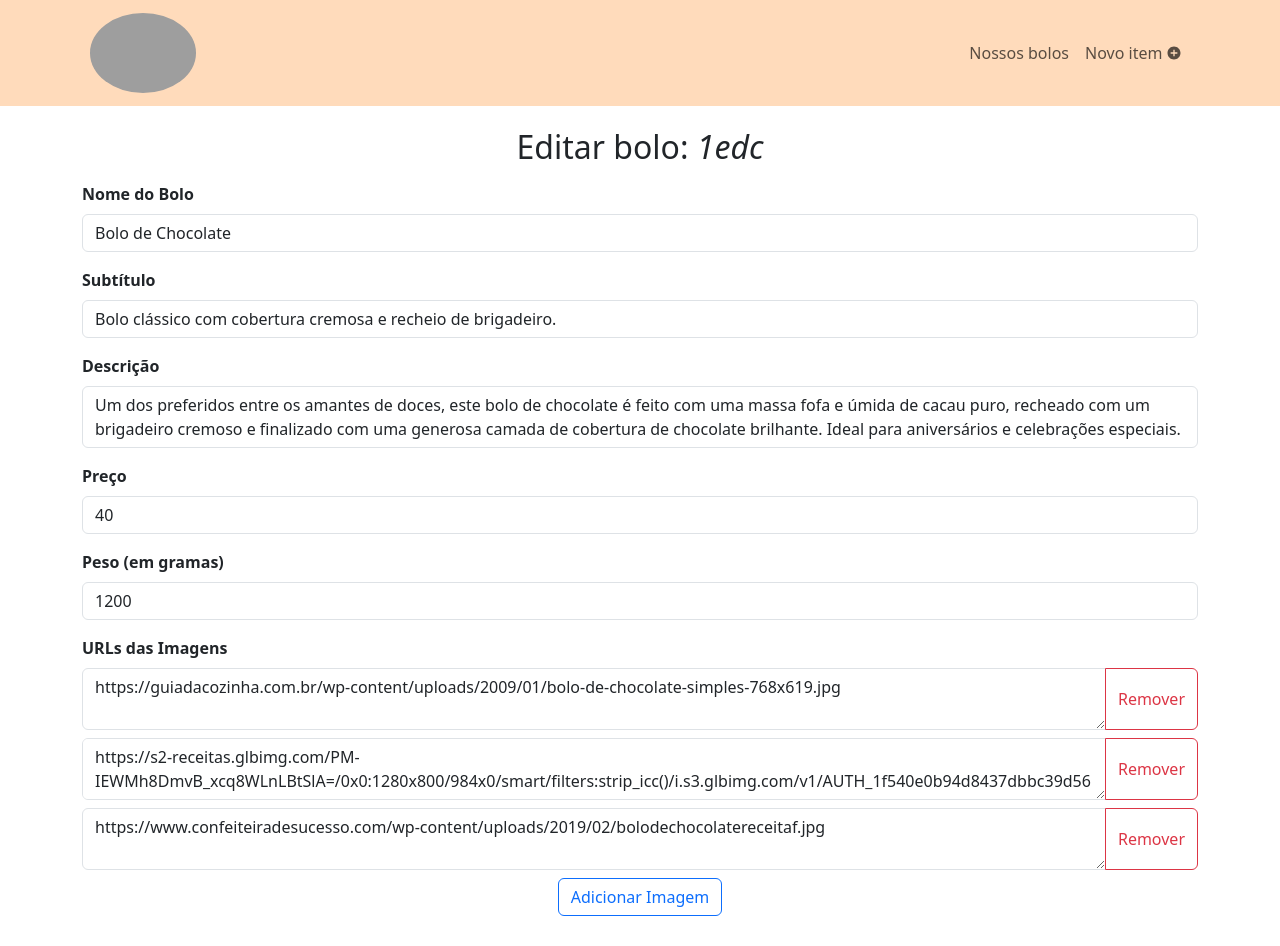
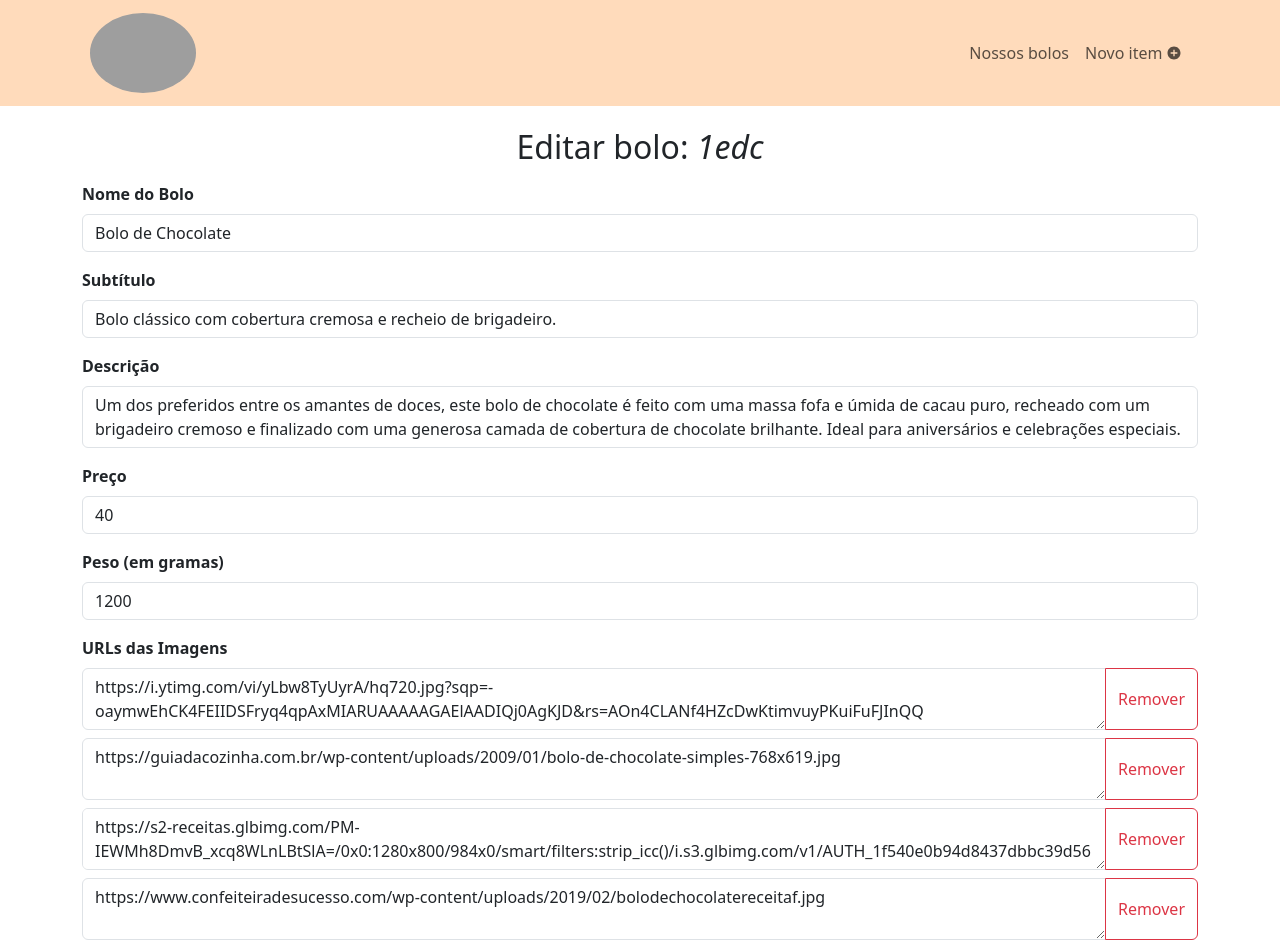
Before and after one commit to s-f22/loja-de-bolos, a React (Vite) app: page /cakes/1edc/edit in a window 1280 px wide. Shown: the top 946 px of the page. Built offline with nearby package versions, Linux system fonts and the light colour scheme; data requests are answered from the project's data file; grey boxes are pictures that could not be loaded.

Commit message:
image => images

```diff
--- a/data/db.json
+++ b/data/db.json
@@ -6,10 +6,13 @@
       "description": "Um dos preferidos entre os amantes de doces, este bolo de chocolate é feito com uma massa fofa e úmida de cacau puro, recheado com um brigadeiro cremoso e finalizado com uma generosa camada de cobertura de chocolate brilhante. Ideal para aniversários e celebrações especiais.",
       "price": 40,
       "weight": 1200,
-      "image": [
+      "images": [
+        "https://i.ytimg.com/vi/yLbw8TyUyrA/hq720.jpg?sqp=-oaymwEhCK4FEIIDSFryq4qpAxMIARUAAAAAGAElAADIQj0AgKJD&rs=AOn4CLANf4HZcDwKtimvuyPKuiFuFJInQQ",
         "https://guiadacozinha.com.br/wp-content/uploads/2009/01/bolo-de-chocolate-simples-768x619.jpg",
         "https://s2-receitas.glbimg.com/PM-IEWMh8DmvB_xcq8WLnLBtSlA=/0x0:1280x800/984x0/smart/filters:strip_icc()/i.s3.glbimg.com/v1/AUTH_1f540e0b94d8437dbbc39d567a1dee68/internal_photos/bs/2022/F/W/3gZBLkRz2O84mRrwL7IQ/bolo-de-chocolate-facil-como-fazer.jpg",
-        "https://www.confeiteiradesucesso.com/wp-content/uploads/2019/02/bolodechocolatereceitaf.jpg"
+        "https://www.confeiteiradesucesso.com/wp-content/uploads/2019/02/bolodechocolatereceitaf.jpg",
+        "https://recipesblob.oetker.com.br/assets/e4907609f7e14c7ca1c9d68b5149499a/1272x764/bolo-de-chocolate-com-cobertura.webp",
+        "https://recipesblob.oetker.com.br/assets/e289562a3d9948cbbcca4fedd989d79c/1272x764/bolo-de-chocolate-molhadinho-na-travessa.jpg"
       ],
       "id": "1edc"
     },
@@ -19,13 +22,13 @@
       "description": "Esse bolo combina uma massa macia de baunilha com camadas generosas de chantilly fresco e morangos naturais cortados. Cada pedaço é refrescante, levemente doce e perfeito para dias mais quentes ou ocasiões que pedem suavidade.",
       "price": 47.99,
       "weight": 1500,
-      "image": [
+      "images": [
         "https://tudobolos.com.br/wp-content/uploads/2024/09/irresistivel-bolo-de-morango-com-chantilly.webp",
         "https://claudia.abril.com.br/wp-content/uploads/2020/02/receita-bolo-morango-chantilly.jpg?quality=70&strip=info&resize=1080,565&crop=1",
         "https://guiadacozinha.com.br/wp-content/uploads/2019/11/bolo-de-morango-em-pedacos-55191.jpg",
         "https://s2-receitas.glbimg.com/yMB7rtVMoW9WyF2KDR4zkU-G92w=/0x0:1366x768/984x0/smart/filters:strip_icc()/i.s3.glbimg.com/v1/AUTH_1f540e0b94d8437dbbc39d567a1dee68/internal_photos/bs/2022/N/E/OEOJRtSa6pywDe993Gfg/bolo-de-morango-com-chantilly-receita-2.jpg",
-        "https://grupodocedoce.com.br/storage/produtos/11/panutti-bolo-morango-1582031794.jpg",
-        "https://www.sabornamesa.com.br/media/k2/items/cache/4739b6c64144f72975550c5e8df1b948_XL.jpg"
+        "https://www.sabornamesa.com.br/media/k2/items/cache/4739b6c64144f72975550c5e8df1b948_XL.jpg",
+        "https://guiadacozinha.com.br/wp-content/uploads/2018/10/Bolo-folhado-de-morango.webp"
       ],
       "id": "2jaw"
     },
@@ -36,20 +39,24 @@
       "description": "Uma massa incrivelmente macia e alaranjada feita com cenouras frescas raladas, coberta com uma calda de chocolate meio amargo que forma uma casquinha crocante por cima. Um bolo nostálgico, perfeito para acompanhar um café.",
       "price": 35,
       "weight": 1100,
-      "image": [
+      "images": [
         "https://s2-receitas.glbimg.com/vGqO-xbCN2RQQO13DP1Z9-pV0N4=/0x0:1280x800/984x0/smart/filters:strip_icc()/i.s3.glbimg.com/v1/AUTH_1f540e0b94d8437dbbc39d567a1dee68/internal_photos/bs/2021/9/N/bmnJNgR5G0K2QmEYFkPQ/bolo-de-cenoura-receita.jpg"
       ]
     },
     {
-      "id": "4csd",
       "name": "Bolo Red Velvet",
       "subtitle": "Massa vermelha aveludada com recheio de cream cheese.",
       "description": "Elegante e sofisticado, o Bolo Red Velvet traz uma massa úmida com cor intensa de vermelho aveludado, combinada com um recheio e cobertura de cream cheese suave e levemente ácido. Uma experiência visual e sensorial única.",
       "price": 55,
       "weight": 1400,
-      "image": [
-        "https://www.bellaria.com.br/blog/wp-content/uploads/2022/04/DSC_0805-1024x684.jpg"
-      ]
+      "images": [
+        "https://www.bellaria.com.br/blog/wp-content/uploads/2022/04/DSC_0805-1024x684.jpg",
+        "https://i.ytimg.com/vi/uLT2jwb3XQI/maxresdefault.jpg",
+        "https://www.sweetpoint.com.br/wp-content/uploads/2022/11/Fatia-Red-Velvet-1-scaled.jpg",
+        "https://images.tcdn.com.br/img/img_prod/913527/bolo_red_velvet_567_2_9be024d3a6d6c0ad623d2284848e1758.jpg",
+        "https://cdn.casaeculinaria.com/wp-content/uploads/2023/12/03083639/Bolo-de-red-velvet.webp"
+      ],
+      "id": "4csd"
     },
     {
       "name": "Bolo de Laranja",
@@ -57,7 +64,7 @@
       "description": "Um bolo simples e aromático feito com suco de laranja natural, trazendo um sabor cítrico equilibrado e refrescante. A calda feita com laranja recém-espremida intensifica o aroma e a umidade da massa.",
       "price": 30,
       "weight": 1000,
-      "image": [
+      "images": [
         "https://cdn.casaeculinaria.com/wp-content/uploads/2024/07/04104618/Bolo-de-laranja-sem-gluten-e-sem-lactose.webp"
       ],
       "id": "5lds"
@@ -68,7 +75,7 @@
       "description": "Delicado e cheio de sabor, esse bolo leva uma massa leve com coco ralado e é coberto por uma generosa camada de leite condensado e mais coco, criando uma textura cremosa e irresistível.",
       "price": 38,
       "weight": 1150,
-      "image": [
+      "images": [
         "https://www.receiteria.com.br/wp-content/uploads/bolo-de-coco-simples.jpg",
         "https://www.leiliane.com.br/wp-content/uploads/2011/05/DSC02947.jpg"
       ],
@@ -81,7 +88,7 @@
       "description": "Combinando uma massa suave com mousse de limão no recheio e cobertura, este bolo é leve, refrescante e levemente ácido, ideal para quem gosta de sobremesas menos doces.",
       "price": 42,
       "weight": 1200,
-      "image": [
+      "images": [
         "https://cdn.casaeculinaria.com/wp-content/uploads/2023/12/21102440/Bolo-de-limao-no-liquidificador-1.webp"
       ]
     },
@@ -92,7 +99,7 @@
       "description": "O sabor tropical do maracujá brilha nesse bolo de massa leve e cobertura feita com a própria fruta e suas sementes, resultando em um contraste perfeito entre o doce e o ácido.",
       "price": 39,
       "weight": 1100,
-      "image": [
+      "images": [
         "https://receitasdebemcasado.com/wp-content/uploads/2025/06/Bolo-de-maracuja.png"
       ]
     },
@@ -103,20 +110,24 @@
       "description": "Inspirado na confeitaria alemã, esse bolo traz camadas de pão de ló de chocolate intercaladas com chantilly e cerejas ao licor. Uma combinação rica, doce e levemente alcoólica.",
       "price": 60,
       "weight": 1500,
-      "image": [
+      "images": [
         "https://anamariareceitas.com.br/wp-content/uploads/2022/11/Bolo-Floresta-Negra.jpg"
       ]
     },
     {
-      "id": "10bk",
       "name": "Bolo Nega Maluca",
       "subtitle": "Massa intensa de chocolate com calda quente.",
       "description": "Fofinho e com sabor intenso de cacau, o Bolo Nega Maluca é finalizado com uma calda quente e espessa que penetra na massa, deixando cada fatia ainda mais úmida e saborosa.",
       "price": 32,
       "weight": 1100,
-      "image": [
-        "https://vocegastro.com.br/app/uploads/2021/06/nega-maluca-fofinha.jpg"
-      ]
+      "images": [
+        "https://vocegastro.com.br/app/uploads/2021/06/nega-maluca-fofinha.jpg",
+        "https://d21wiczbqxib04.cloudfront.net/PUlkpVplud-aMOMGXiXQIcd5XmA=/fit-in/453x453/filters:fill(FFFFFF):background_color(white)/https://osuper-ecommerce-colatusso.s3.sa-east-1.amazonaws.com/5c69cba6-bolo-nega-maluca-recheada.png",
+        "https://bolosparavender.com/wp-content/uploads/2019/02/receita-de-bolo-nega-maluca-recheio.jpg",
+        "https://receitatodahora.com.br/wp-content/uploads/2025/03/bolo-nega-maluca-de-liquidificador-2703.webp",
+        "https://guiadacozinha.com.br/wp-content/uploads/2019/10/bolo-nega-maluca-53818.jpg"
+      ],
+      "id": "10bk"
     },
     {
       "id": "11fj",
@@ -125,7 +136,7 @@
       "description": "Com um recheio aveludado e cobertura branca feita à base de leite Ninho, esse bolo é um sucesso entre os fãs de sabores suaves, porém marcantes.",
       "price": 48,
       "weight": 1250,
-      "image": [
+      "images": [
         "https://www.confeitariaboa.com.br/wp-content/uploads/2025/01/Bolo-vulcao-de-leite-ninho-facil.jpg.webp"
       ]
     },
@@ -136,7 +147,7 @@
       "description": "A estrela aqui é o abacaxi caramelizado que cobre uma massa leve e amanteigada. O toque frutado e adocicado traz uma explosão tropical em cada garfada.",
       "price": 40,
       "weight": 1200,
-      "image": [
+      "images": [
         "https://www.acasaencantada.com.br/wp-content/uploads/2016/02/bolo-de-abacaxi4-1.jpg"
       ]
     },
@@ -147,20 +158,23 @@
       "description": "Perfeito para paladares refinados, o bolo traz uma massa rica com nozes levemente tostadas, criando um equilíbrio entre textura e sabor que conquista do primeiro ao último pedaço.",
       "price": 55,
       "weight": 1300,
-      "image": [
+      "images": [
         "https://minhasreceitinhas.com.br/wp-content/uploads/2023/04/bolo-de-nozes-1024x576.jpg"
       ]
     },
     {
-      "id": "14vx",
       "name": "Bolo de Paçoca",
       "subtitle": "Recheado com creme de paçoca e cobertura crocante.",
       "description": "Para os apaixonados por amendoim, este bolo une uma massa amanteigada com recheio de creme de paçoca e cobertura com pedaços crocantes, trazendo sabor e textura incomparáveis.",
       "price": 44,
       "weight": 1250,
-      "image": [
-        "https://i.pinimg.com/736x/53/7d/c6/537dc6d99860a1d172e4fbd6a7d9b9b7.jpg"
-      ]
+      "images": [
+        "https://i.pinimg.com/736x/53/7d/c6/537dc6d99860a1d172e4fbd6a7d9b9b7.jpg",
+        "https://bolonahora.com.br/web/image/product.template/456/image_1024?unique=7ff4faa",
+        "https://guiadacozinha.com.br/wp-content/uploads/2019/10/bolo-creme-de-pacoca-52395.jpg",
+        "https://anamariareceitas.com.br/wp-content/uploads/2022/11/Bolo-de-pacoca.jpg"
+      ],
+      "id": "14vx"
     },
     {
       "id": "vn15",
@@ -169,7 +183,7 @@
       "description": "Com massa rica em cacau e aroma marcante de café, esse bolo agrada tanto chocólatras quanto amantes de café. A união dos dois ingredientes cria uma sobremesa sofisticada e estimulante.",
       "price": 46,
       "weight": 1200,
-      "image": [
+      "images": [
         "https://comidinhasdochef.com/wp-content/uploads/2019/09/Bolo-de-Chocolate-com-Caf%C3%A9.jpg"
       ]
     },
@@ -180,7 +194,7 @@
       "description": "Com pedaços de banana caramelizada sobre uma massa densa e perfumada com canela, este bolo é reconfortante, ideal para o café da tarde.",
       "price": 36,
       "weight": 1150,
-      "image": [
+      "images": [
         "https://receitadaboa.com.br/wp-content/uploads/2024/12/bolo-de-banana.jpg"
       ]
     },
@@ -191,20 +205,23 @@
       "description": "Massa amanteigada combinada com uma cobertura de creme de amendoim caseiro, que traz um sabor encorpado, levemente salgado e extremamente viciante.",
       "price": 43,
       "weight": 1200,
-      "image": [
+      "images": [
         "https://s2-receitas.glbimg.com/AQTTNJWTWpYZMEci5kdK6klGomQ=/0x0:800x600/984x0/smart/filters:strip_icc()/s.glbimg.com/po/rc/media/2014/09/09/14_47_01_801_011.JPG"
       ]
     },
     {
-      "id": "1tg8",
       "name": "Bolo de Baunilha",
       "subtitle": "Simplicidade com muito sabor.",
       "description": "Macio e delicado, o bolo de baunilha é feito com ingredientes simples e de qualidade. Seu sabor suave combina bem com qualquer ocasião, podendo ser servido puro ou com acompanhamentos.",
       "price": 28,
       "weight": 1000,
-      "image": [
-        "https://guiadacozinha.com.br/wp-content/uploads/2019/10/bolo-simples-com-baunilha-9869.jpg"
-      ]
+      "images": [
+        "https://guiadacozinha.com.br/wp-content/uploads/2019/10/bolo-simples-com-baunilha-9869.jpg",
+        "https://cdn0.umcomo.com.br/pt/posts/2/6/6/como_fazer_bolo_de_baunilha_29662_orig.jpg",
+        "https://receitadodia.com/wp-content/uploads/2023/11/BoloBaunilhaLiquidificador.jpg",
+        "https://essareceitafunciona.com.br/wp-content/uploads/2020/06/bolo-de-baunilha-capa-essa-receita-funciona.jpg"
+      ],
+      "id": "1tg8"
     },
     {
       "id": "1et9",
@@ -213,7 +230,7 @@
       "description": "A massa fofa de chocolate é intercalada com creme branco e pedaços crocantes de biscoito Oreo. A combinação perfeita entre cremosidade e crocância para os fãs do famoso biscoito.",
       "price": 52,
       "weight": 1350,
-      "image": [
+      "images": [
         "https://guiadacozinha.com.br/wp-content/uploads/2019/10/bolo-oreo-52518.jpg"
       ]
     },
@@ -224,7 +241,7 @@
       "description": "Com uma massa macia de baunilha e recheio de creme de pistache artesanal, este bolo oferece um sabor sutil e sofisticado. Finalizado com pistaches triturados na cobertura para dar crocância.",
       "price": 62,
       "weight": 1300,
-      "image": [
+      "images": [
         "https://cms.cooknenjoy.com/wp-content/uploads/2023/04/Bolo-Pistache-01-1200x675.jpg"
       ]
     },
@@ -235,7 +252,7 @@
       "description": "Esse bolo salgado é preparado com uma massa leve e recheado com presunto, queijo, legumes variados e temperos selecionados. Perfeito para festas, piqueniques e lanches, pode ser servido quente ou frio, sempre delicioso.",
       "price": 53.5,
       "weight": 1400,
-      "image": [
+      "images": [
         "https://i.ytimg.com/vi/QycHWAalp5k/maxresdefault.jpg"
       ]
     },
@@ -246,7 +263,7 @@
       "description": "novo bolo de teste",
       "price": 15.99,
       "weight": 1200,
-      "image": [
+      "images": [
         ""
       ]
     }
--- a/src/components/Header.tsx
+++ b/src/components/Header.tsx
@@ -22,7 +22,7 @@ export const Header = () => {
 
       {/* Menu colapsável */}
       <div className="collapse navbar-collapse" id="navbarSupportedContent">
-        <ul className="navbar-nav ms-auto">
+        <ul className="navbar-nav ms-auto align-items-end">
           {/* <li className="nav-item">
             <Link className="nav-link" to="/">Home</Link>
           </li> */}
--- a/src/pages/CakeDetails.tsx
+++ b/src/pages/CakeDetails.tsx
@@ -71,7 +71,7 @@ export const CakeDetails = () => {
 
         {/* Galeria de imagens */}
         <div className="mt-4 row mb-4 justify-content-center align-items-center">
-          {cake.image.map((imgUrl, index) => (
+          {cake.images.map((imgUrl, index) => (
             <div key={index} className="col-sm-6 col-md-4 col-lg-3 mb-3 text-center">
               <Image
                 src={imgUrl || "https://static.vecteezy.com/system/resources/thumbnails/004/141/669/small_2x/no-photo-or-blank-image-icon-loading-images-or-missing-image-mark-image-not-available-or-image-coming-soon-sign-simple-nature-silhouette-in-frame-isolated-illustration-vector.jpg"}
--- a/src/pages/CakeList.tsx
+++ b/src/pages/CakeList.tsx
@@ -34,7 +34,7 @@ export const CakeList = () => {
             >
               <div className="card h-100">
                 <img
-                  src={cake.image[0] || "https://static.vecteezy.com/system/resources/thumbnails/004/141/669/small_2x/no-photo-or-blank-image-icon-loading-images-or-missing-image-mark-image-not-available-or-image-coming-soon-sign-simple-nature-silhouette-in-frame-isolated-illustration-vector.jpg"}
+                  src={cake.images[0] || "https://static.vecteezy.com/system/resources/thumbnails/004/141/669/small_2x/no-photo-or-blank-image-icon-loading-images-or-missing-image-mark-image-not-available-or-image-coming-soon-sign-simple-nature-silhouette-in-frame-isolated-illustration-vector.jpg"}
                   className="card-img-top"
                   alt={cake.name}
                 />
--- a/src/pages/CreateCake.tsx
+++ b/src/pages/CreateCake.tsx
@@ -38,7 +38,7 @@ export const CreateCake = () => {
       description,
       price,
       weight,
-      image: imageList,
+      images: imageList,
     };
 
     try {
--- a/src/pages/EditCake.tsx
+++ b/src/pages/EditCake.tsx
@@ -12,7 +12,7 @@ export const EditCake = () => {
   const [description, setDescription] = useState("");
   const [subtitle, setSubtitle] = useState("");
   const [price, setPrice] = useState<number | undefined>();
-  const [image, setImage] = useState<string[]>([""]);
+  const [images, setImages] = useState<string[]>([""]);
   const [weight, setWeight] = useState<number | undefined>();
   const [showModal, setShowModal] = useState(false);
   const [loading, setLoading] = useState(true);
@@ -34,7 +34,7 @@ export const EditCake = () => {
         setDescription(cake.description);
         setPrice(cake.price);
         setWeight(cake.weight);
-        setImage(cake.image || [""]);
+        setImages(cake.images || [""]);
       } catch (error) {
         console.error("Erro ao carregar bolo:", error);
       } finally {
@@ -46,25 +46,25 @@ export const EditCake = () => {
   }, [id]);
 
   const handleImageChange = (index: number, value: string) => {
-    const newImages = [...image];
+    const newImages = [...images];
     newImages[index] = value;
-    setImage(newImages);
+    setImages(newImages);
   };
 
   const handleAddImageField = () => {
-    setImage([...image, ""]);
+    setImages([...images, ""]);
   };
 
   const handleRemoveImageField = (index: number) => {
-    const newImages = image.filter((_, i) => i !== index);
-    setImage(newImages);
+    const newImages = images.filter((_, i) => i !== index);
+    setImages(newImages);
   };
 
   const handleSubmit = async (e: React.FormEvent) => {
     e.preventDefault();
 
     if (!name || !subtitle || !description || !price || !weight
-      // || image.some((img) => !img)
+      // || images.some((img) => !img)
     ) {
       alert("Preencha todos os campos, incluindo todas as URLs de imagem!");
       return;
@@ -77,7 +77,7 @@ export const EditCake = () => {
       description,
       price,
       weight,
-      image
+      images
     };
 
     try {
@@ -171,7 +171,7 @@ export const EditCake = () => {
 
           <div className="mb-3">
             <label className="form-label d-flex justify-content-start"><b>URLs das Imagens</b></label>
-            {image.map((img, index) => (
+            {images.map((img, index) => (
               <div key={index} className="input-group mb-2">
                 <textarea
                   // type="url"
@@ -184,7 +184,7 @@ export const EditCake = () => {
                   type="button"
                   className="btn btn-outline-danger"
                   onClick={() => handleRemoveImageField(index)}
-                  disabled={image.length === 1}
+                  disabled={images.length === 1}
                 >
                   Remover
                 </button>
--- a/src/types/Cake.ts
+++ b/src/types/Cake.ts
@@ -5,5 +5,5 @@ export interface Cake {
   description: string;
   price: number;
   weight: number | undefined;
-  image: string[];
+  images: string[];
 }
```
Also changed, not shown: src/pages/Home.tsx (+5 -5 lines).
